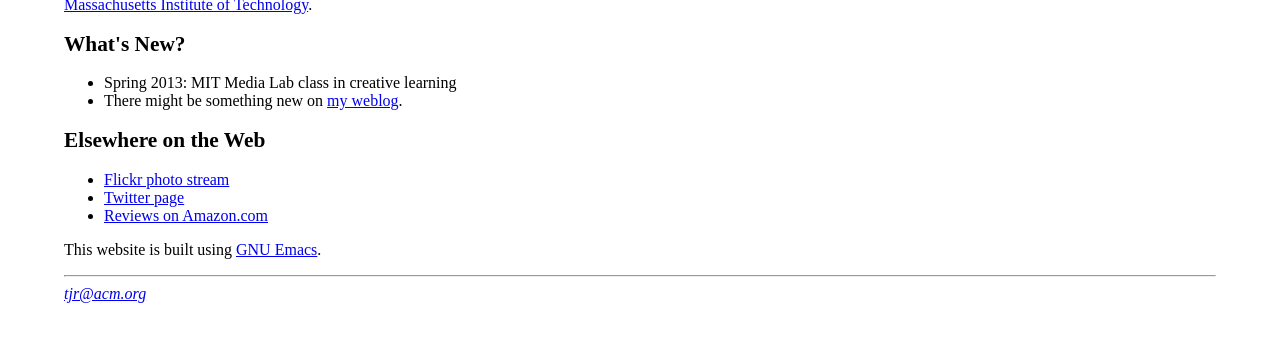
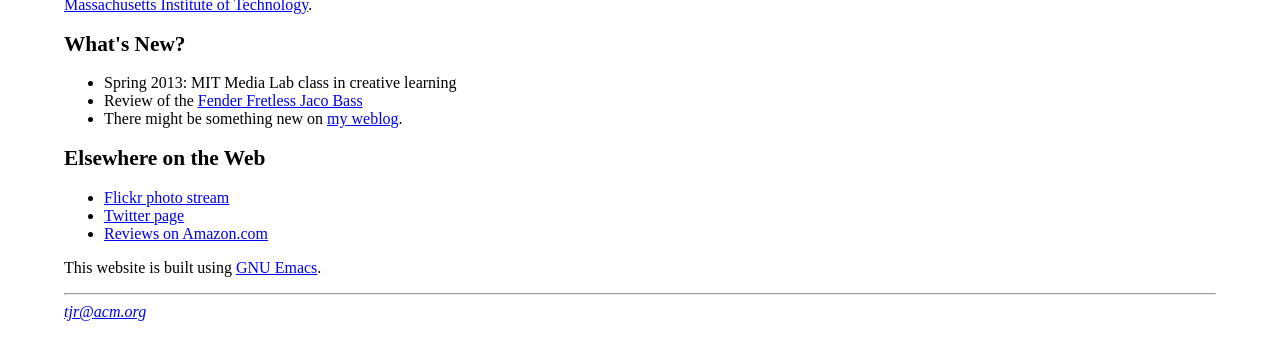
Before and after one commit to tjr/tjr.github.com, a Jekyll site: the page built from index.html, in a window 1280 px wide, cut to the strip 251-611 px from the top of the page. Built offline with Jekyll 4.4.1, drawn with Linux system fonts in a browser that asks for light colours; the list of posts is cut into pages by our own code.

Commit message:
added link

```diff
--- a/index.html
+++ b/index.html
@@ -41,6 +41,7 @@ enjoyed some post-graduate academic refreshment at the
 <h2>What's New?</h2>
 <ul>
 <li>Spring 2013: MIT Media Lab class in creative learning</li>
+<li>Review of the <a href="/music/fender-fretless-jaco-bass">Fender Fretless Jaco Bass</a></li>
 <li>There might be something new on <a href="http://blog.trevisrothwell.com/">my weblog</a>.</li>
 </ul>
 
```
